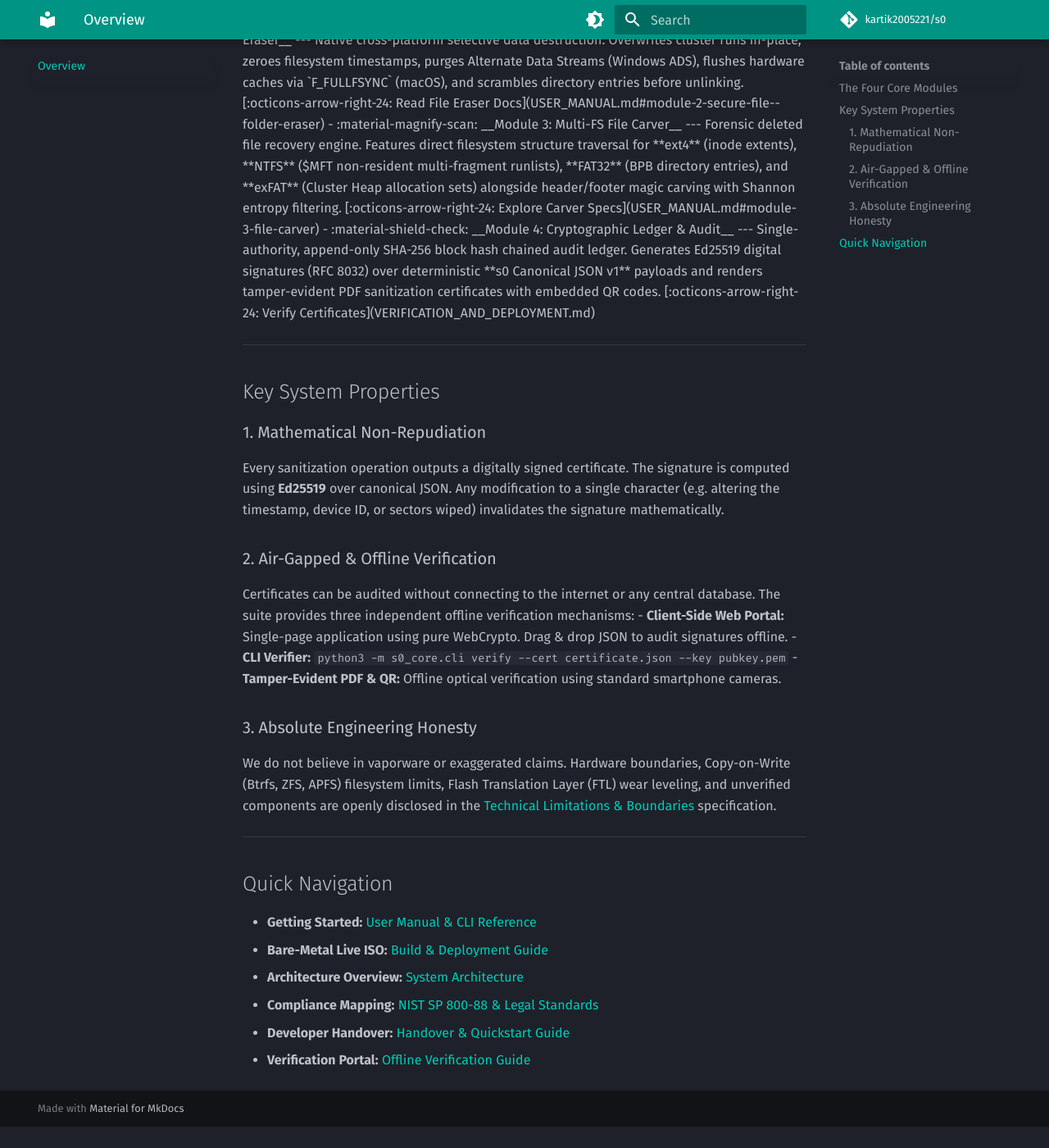
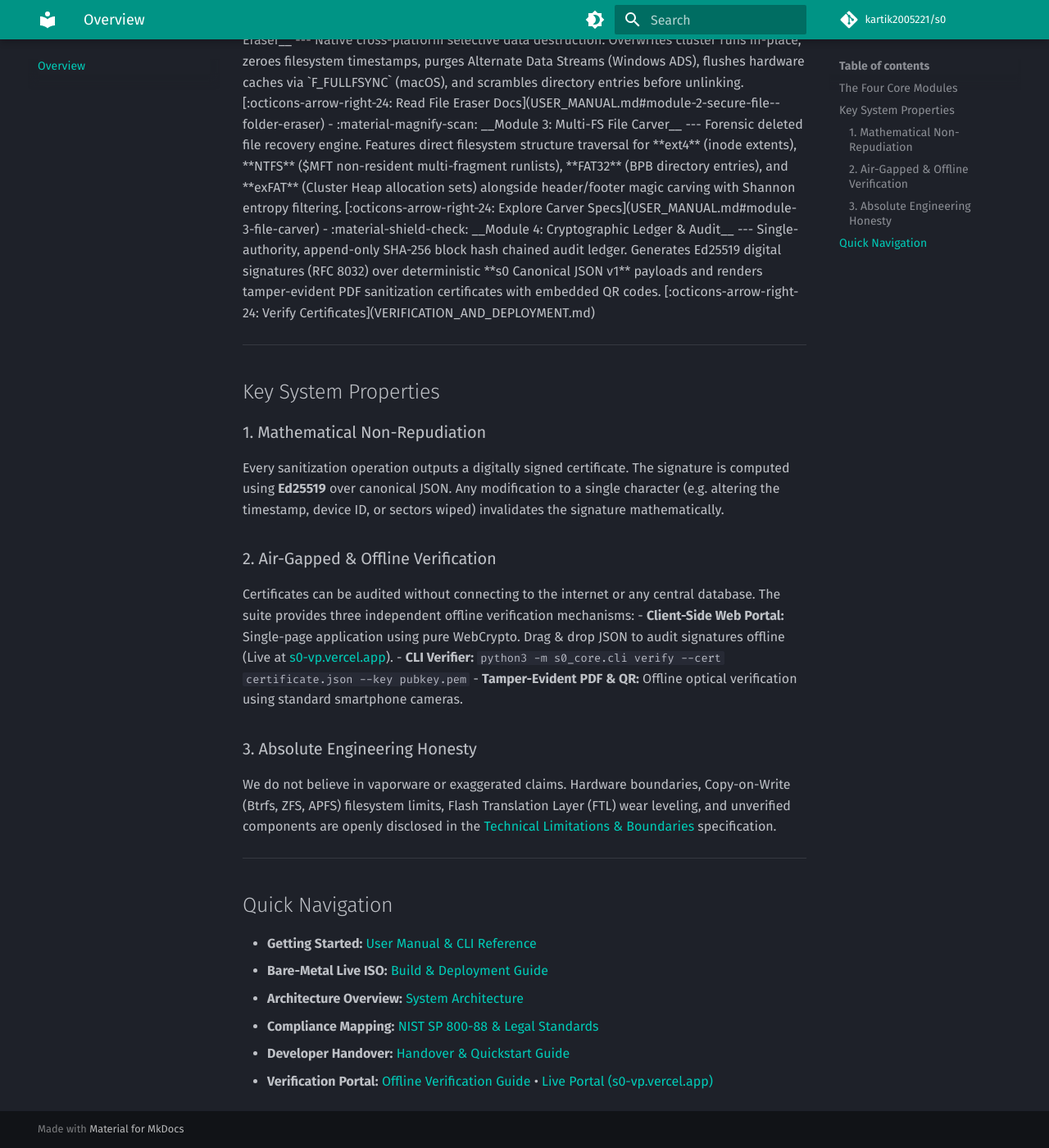
Before and after one commit to kartik2005221/s0, an MkDocs documentation site: the page built from docs/index.md, in a window 1280 px wide and 1400 px high, scrolled down 618 px. Shown: the whole window at 82% size. Built offline with MkDocs 1.6.1 and Material for MkDocs 9.7.7, drawn with Linux system fonts in a browser that asks for light colours; comment, search, counter and statistics services are not loaded; before the commit the page ends 1992 px from its top, so only the background shows below that.

Commit message:
docs: streamline Vercel build for docs-only deployment and link live verification portal

```diff
--- a/docs/index.md
+++ b/docs/index.md
@@ -55,7 +55,7 @@ Every sanitization operation outputs a digitally signed certificate. The signatu
 
 ### 2. Air-Gapped & Offline Verification
 Certificates can be audited without connecting to the internet or any central database. The suite provides three independent offline verification mechanisms:
-- **Client-Side Web Portal:** Single-page application using pure WebCrypto. Drag & drop JSON to audit signatures offline.
+- **Client-Side Web Portal:** Single-page application using pure WebCrypto. Drag & drop JSON to audit signatures offline (Live at [s0-vp.vercel.app](https://s0-vp.vercel.app/)).
 - **CLI Verifier:** `python3 -m s0_core.cli verify --cert certificate.json --key pubkey.pem`
 - **Tamper-Evident PDF & QR:** Offline optical verification using standard smartphone cameras.
 
@@ -71,4 +71,4 @@ We do not believe in vaporware or exaggerated claims. Hardware boundaries, Copy-
 - **Architecture Overview:** [System Architecture](ARCHITECTURE.md)
 - **Compliance Mapping:** [NIST SP 800-88 & Legal Standards](COMPLIANCE.md)
 - **Developer Handover:** [Handover & Quickstart Guide](HANDOVER.md)
-- **Verification Portal:** [Offline Verification Guide](VERIFICATION_AND_DEPLOYMENT.md#3-how-offline-verification-is-performed)
+- **Verification Portal:** [Offline Verification Guide](VERIFICATION_AND_DEPLOYMENT.md#3-how-offline-verification-is-performed) • [Live Portal (s0-vp.vercel.app)](https://s0-vp.vercel.app/)
--- a/mkdocs.yml
+++ b/mkdocs.yml
@@ -78,3 +78,4 @@ nav:
       - Limitations & Boundaries: LIMITATIONS.md
       - Forensic Test Plan: TEST_PLAN.md
       - Pitch & Defense Outline: PITCH_OUTLINE.md
+  - Verification Portal ↗: https://s0-vp.vercel.app/
```
Also changed, not shown: docs/VERIFICATION_AND_DEPLOYMENT.md (+1 -0 lines), vercel.json.
